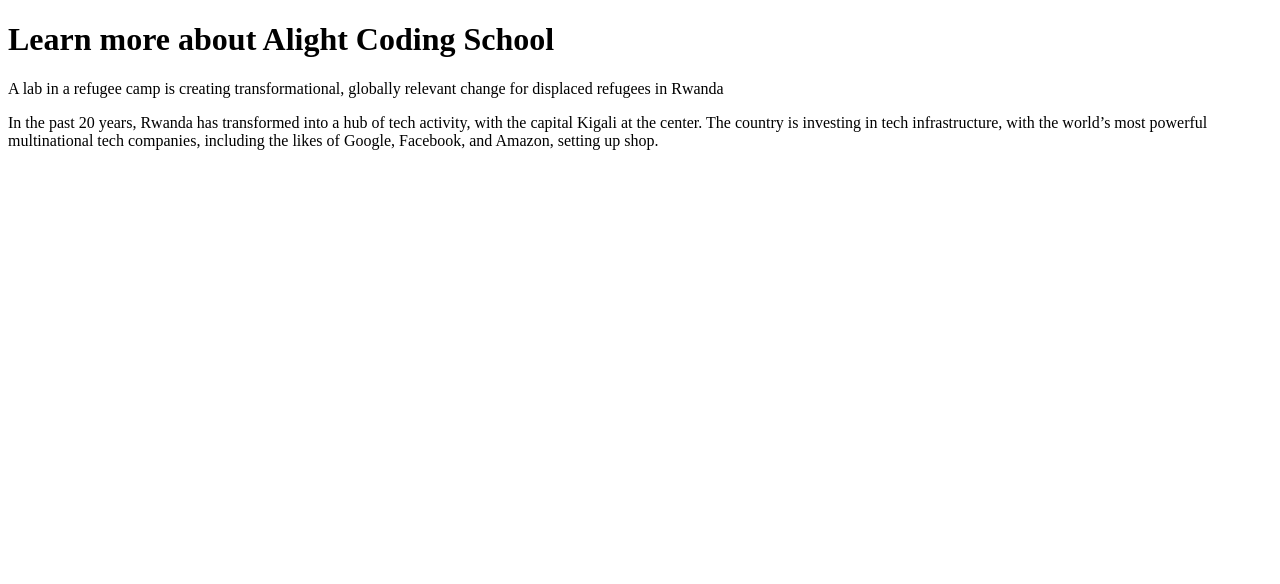
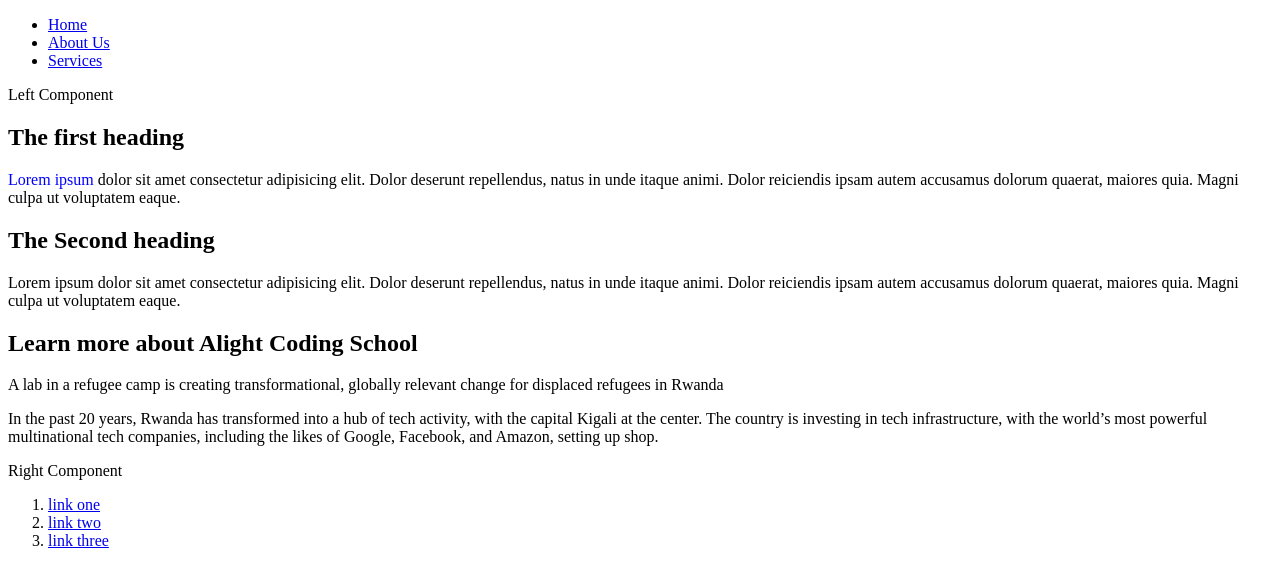
Before and after one commit to Irachriskhan/HTML_for_collaboration, a plain HTML site: page aboutus.html in a window 1280 px wide. Drawn offline with Linux system fonts and the light colour scheme.

Commit message:
add page structure

```diff
--- a/aboutus.html
+++ b/aboutus.html
@@ -4,17 +4,61 @@
     <title>About Coding school</title>
   </head>
   <body>
-    <h1>Learn more about Alight Coding School</h1>
-    <p>
-      A lab in a refugee camp is creating transformational, globally relevant
-      change for displaced refugees in Rwanda
-    </p>
-    <p>
-      In the past 20 years, Rwanda has transformed into a hub of tech activity,
-      with the capital Kigali at the center. The country is investing in tech
-      infrastructure, with the world’s most powerful multinational tech
-      companies, including the likes of Google, Facebook, and Amazon, setting up
-      shop.
-    </p>
+    <header>
+      <nav>
+        <ul>
+          <li><a href="#">Home</a></li>
+          <li><a href="#">About Us</a></li>
+          <li><a href="#">Services</a></li>
+        </ul>
+      </nav>
+    </header>
+
+    <main>
+      <aside>Left Component</aside>
+      <section>
+        <div>
+          <h1>The first heading</h1>
+          <p>
+            <span style="color: blue">Lorem ipsum</span> dolor sit amet
+            consectetur adipisicing elit. Dolor deserunt repellendus, natus in
+            unde itaque animi. Dolor reiciendis ipsam autem accusamus dolorum
+            quaerat, maiores quia. Magni culpa ut voluptatem eaque.
+          </p>
+        </div>
+        <div>
+          <h1>The Second heading</h1>
+          <p>
+            Lorem ipsum dolor sit amet consectetur adipisicing elit. Dolor
+            deserunt repellendus, natus in unde itaque animi. Dolor reiciendis
+            ipsam autem accusamus dolorum quaerat, maiores quia. Magni culpa ut
+            voluptatem eaque.
+          </p>
+        </div>
+        <div>
+          <h1>Learn more about Alight Coding School</h1>
+          <p>
+            A lab in a refugee camp is creating transformational, globally
+            relevant change for displaced refugees in Rwanda
+          </p>
+          <p>
+            In the past 20 years, Rwanda has transformed into a hub of tech
+            activity, with the capital Kigali at the center. The country is
+            investing in tech infrastructure, with the world’s most powerful
+            multinational tech companies, including the likes of Google,
+            Facebook, and Amazon, setting up shop.
+          </p>
+        </div>
+      </section>
+      <aside>Right Component</aside>
+    </main>
+
+    <footer>
+      <ol>
+        <li><a href="#">link one</a></li>
+        <li><a href="#">link two</a></li>
+        <li><a href="#">link three</a></li>
+      </ol>
+    </footer>
   </body>
 </html>
```
Also changed, not shown: index.html (+27 -7 lines).
